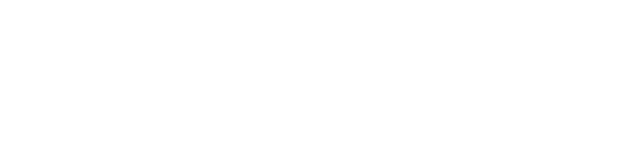
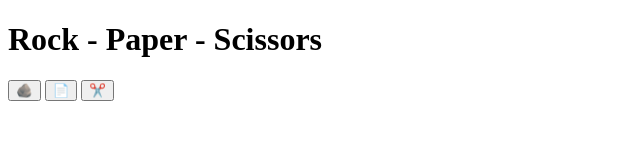
Before and after one commit to Glimed/RPSGame, a plain HTML site: page index.html in a window 1280 px wide. Shown: the whole page, without its empty margins (0-640 px from the left). Drawn offline with Linux system fonts and the light colour scheme.

Commit message:
buttons done

```diff
--- a/index.html
+++ b/index.html
@@ -6,6 +6,15 @@
     <title>Document</title>
 </head>
 <body>
+    <h1>Rock - Paper - Scissors</h1>
+    <div id="choices">
+        <button onclick="playGame('rock')">🪨</button>
+        <button onclick="playGame('paper')">📄</button>
+        <button onclick="playGame('scissors')">✂️</button>
+
+    </div>
+
 
 </body>
+<script src="script.js"></script>
 </html>
```
